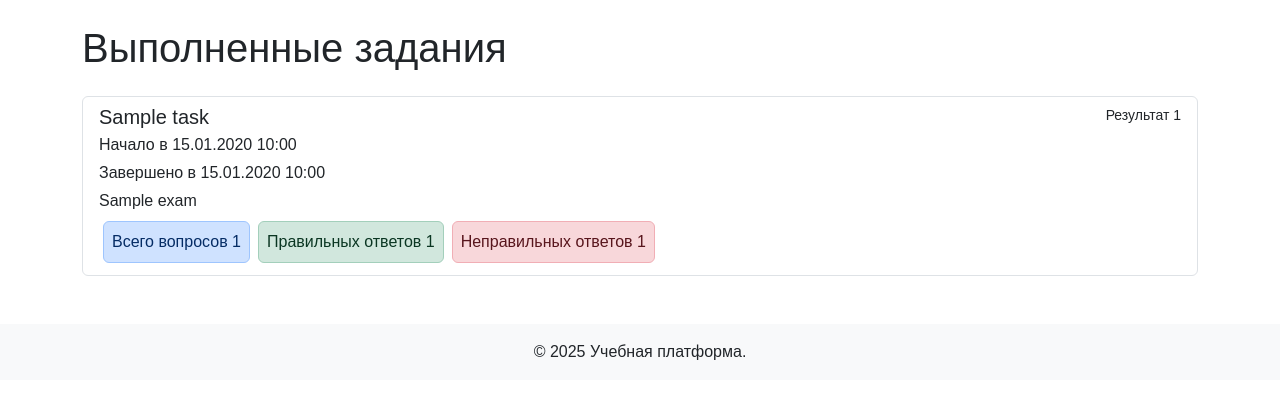
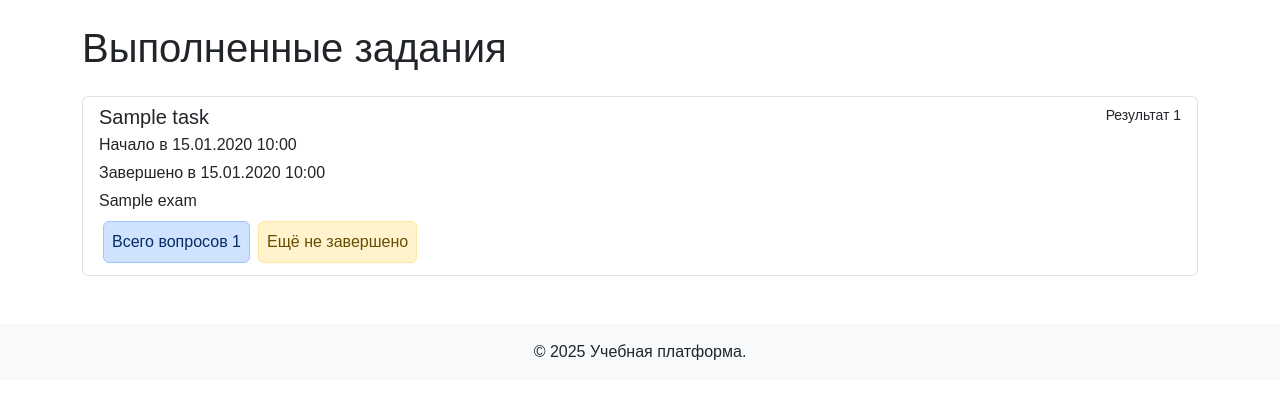
Before and after one commit to alexander-s-tlight/schoolproj, a Django app: template apps/tasks/templates/tasks/exam_list.html in a window 1280 px wide. Shown: the part 56-455 px from the top of the page. Run offline with Django 3.2, Linux system fonts and the light colour scheme; tables that the repository leaves empty hold one stand-in row (values such as "Sample post"); the template is opened without the code that fills it: values that come from a table or form of the project are taken from there, most other values are stand-ins (such as "Sample title", 1, 10 or a date in 2020); some libraries are stand-ins or nearby versions.

Commit message:
tasks: вносит изменения в карточку результата испытания

```diff
--- a/apps/tasks/templates/tasks/_exam_result_panel.html
+++ b/apps/tasks/templates/tasks/_exam_result_panel.html
@@ -12,6 +12,7 @@
         <div class="alert alert-primary m-1 ml-0 p-2">
             Всего вопросов {{ exam_result.queries_count }}
         </div>
+        {% if exam_result.exam.is_finished %}
             {% if exam_result.incorrect_answers_count %}
                 <div class="alert alert-success m-1 p-2">
                     Правильных ответов {{ exam_result.correct_answers_count }}
@@ -24,5 +25,10 @@
                     Все ответы правильные
                 </div>
             {% endif %}
+        {% else %}
+            <div class="alert alert-warning m-1 p-2">
+                Ещё не завершено
+            </div>
+        {% endif %}
     </div>
 </a>
```
Lines whose indentation alone changed are shown as unchanged.
